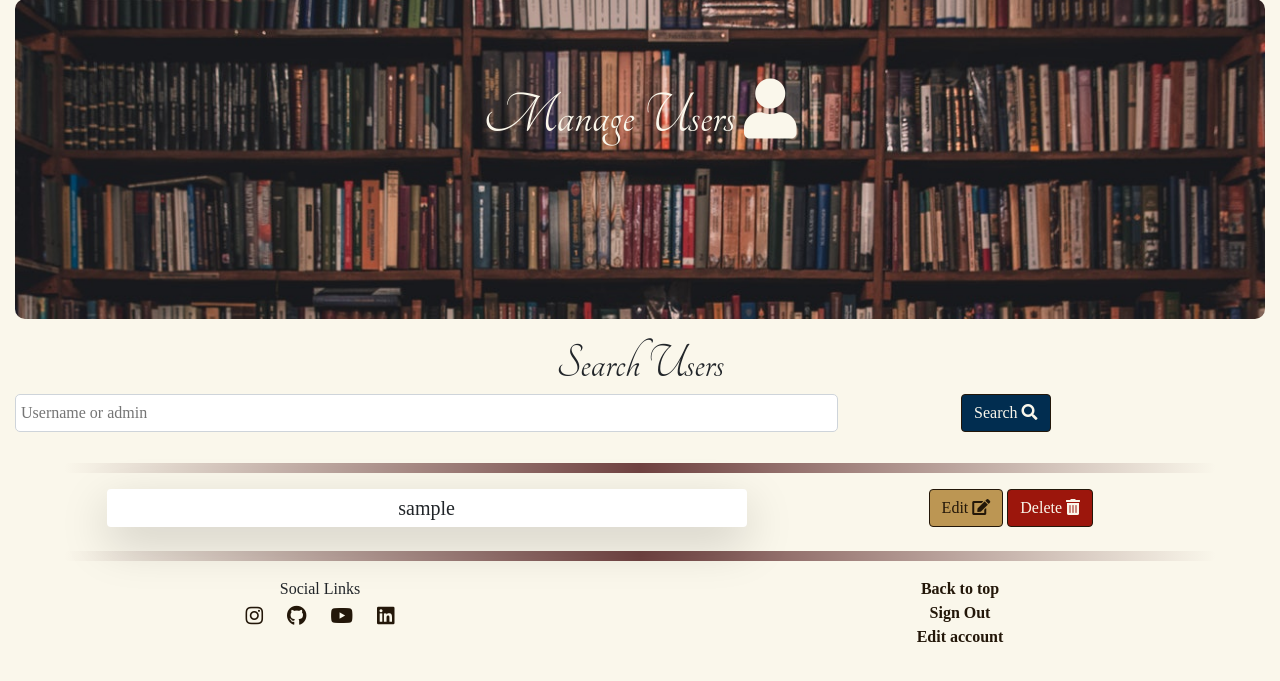
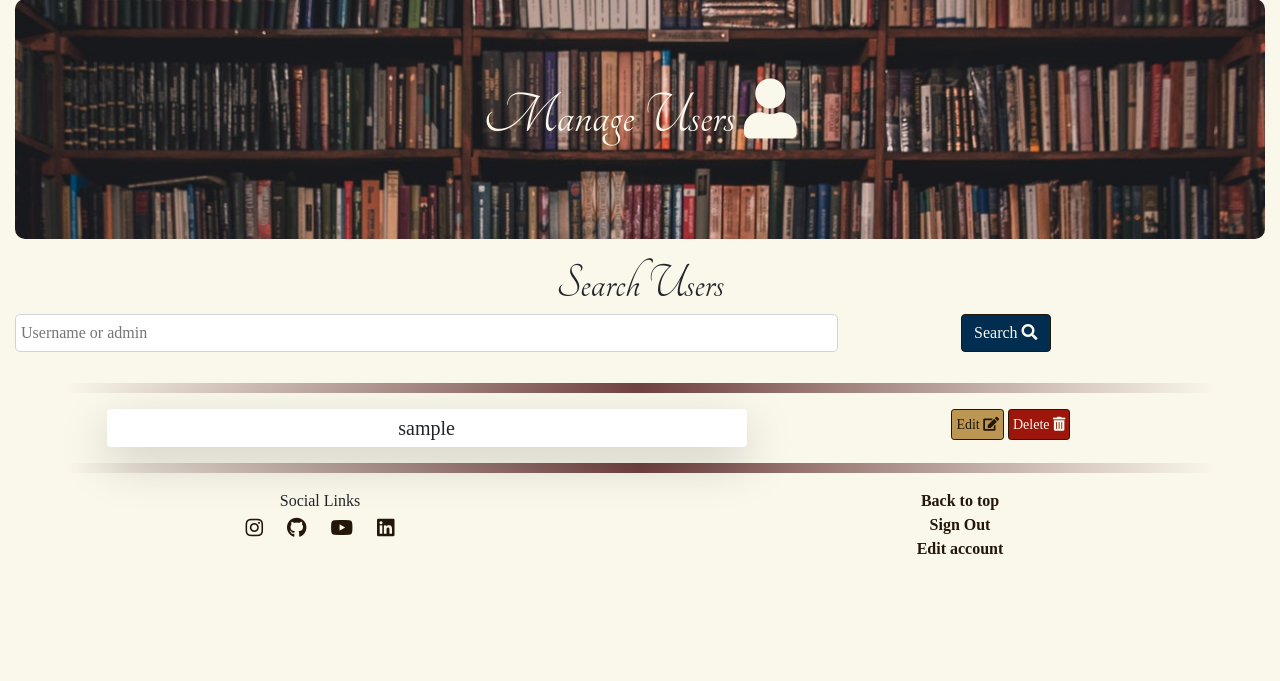
Before and after one commit to natalie-kate/pocket-bookcase, a Flask app: page /manage_users in a window 1280 px wide. Shown: the part 87-768 px from the top of the page. Run offline with Flask 2, Linux system fonts and the light colour scheme; the visitor is signed in with stand-in values (Sample User, id 1); a database or web service that is not in the repository returns one stand-in record (values such as "Sample title"); some libraries are stand-ins or nearby versions; some web fonts are replaced.

Commit message:
Change container name to image not title

```diff
--- a/templates/manage-users.html
+++ b/templates/manage-users.html
@@ -3,7 +3,7 @@
 
 <!-- Page header on image background -->
 {% block image %}
-<div class="title-container">
+<div class="image-container">
   <div class="row">
     <div class="col-12 text-center header">
       <h2>Manage Users <i class="fas fa-user"></i></h2>
@@ -35,13 +35,13 @@
 
   {% for result in results %}
   <div class="row users text-center">
-    <div class="col-10 offset-1 col-md-6 offset-md-1 shadow-lg p-1 bg-white rounded">
+    <div class="col-5 offset-1 col-md-6 offset-md-1 shadow-lg p-1 bg-white rounded">
       <p>{{ result.username }}<p>
     </div>
     <!-- Edit and delete buttons -->
-    <div class="col-10 offset-1 col-md-5 offset-md-0">
-      <a href="{{ url_for('edit_user', user_id=result._id) }}"class="btn btn-md edit-btn hover">Edit <i class="fas fa-edit"></i></a>
-      <a data-toggle="collapse" data-target="#{{ result.username }}-delete" class="btn btn-md delete-btn hover">Delete <i class="fas fa-trash-alt"></i></a>
+    <div class="col-5 col-md-5 offset-md-0">
+      <a href="{{ url_for('edit_user', user_id=result._id) }}"class="btn btn-sm p-1 edit-btn hover">Edit <i class="fas fa-edit"></i></a>
+      <a data-toggle="collapse" data-target="#{{ result.username }}-delete" class="btn btn-sm p-1 delete-btn hover">Delete <i class="fas fa-trash-alt"></i></a>
     </div>
   </div>
   <!-- Delete user confirmation with delete and cancel buttons -->
@@ -49,8 +49,8 @@
     <div class="col-12">
       <strong><i class="fas fa-exclamation"></i> Are you sure you want to delete {{ result.username }}?</strong>
       <div>
-        <a data-toggle="collapse" data-target="#{{ result.username }}-delete" class="btn btn-md cancel-btn hover">Cancel <i class="fas fa-times"></i></a>
-        <a href="{{ url_for('delete_user', user_id=result._id) }}"class="btn btn-md delete-btn hover">Delete <i class="fas fa-trash-alt"></i></a>
+        <a data-toggle="collapse" data-target="#{{ result.username }}-delete" class="btn btn-sm cancel-btn hover">Cancel <i class="fas fa-times"></i></a>
+        <a href="{{ url_for('delete_user', user_id=result._id) }}"class="btn btn-sm delete-btn hover">Delete <i class="fas fa-trash-alt"></i></a>
       </div>
     </div>
   </div>
@@ -60,13 +60,13 @@
 <!-- On normal page load i.e not a search display existing users -->
 {% for user in users %}
 <div class="row users text-center">
-  <div class="col-10 offset-1 col-md-6 offset-md-1 shadow-lg p-1 bg-white rounded">
+  <div class="col-6 offset-1 col-md-6 offset-md-1 shadow-lg p-1 bg-white rounded">
     <p>{{ user.username }}<p>
   </div>
   <!-- Edit and delete buttons -->
-  <div class="col-10 offset-1 col-md-5 offset-md-0">
-    <a href="{{ url_for('edit_user', user_id=user._id) }}"class="btn btn-md edit-btn hover">Edit <i class="fas fa-edit"></i></a>
-    <a data-toggle="collapse" data-target="#{{ user.username }}-delete" class="btn btn-md delete-btn hover">Delete <i class="fas fa-trash-alt"></i></a>
+  <div class="col-4 col-md-5 offset-md-0">
+    <a href="{{ url_for('edit_user', user_id=user._id) }}"class="btn btn-sm p-1 edit-btn hover">Edit <i class="fas fa-edit"></i></a>
+    <a data-toggle="collapse" data-target="#{{ user.username }}-delete" class="btn btn-sm p-1 delete-btn hover">Delete <i class="fas fa-trash-alt"></i></a>
   </div>
 </div>
 <!-- Delete user confirmation with delete and cancel buttons -->
@@ -74,8 +74,8 @@
   <div class="col-12">
     <strong><i class="fas fa-exclamation"></i> Are you sure you want to delete {{ user.username }}?</strong>
     <div>
-      <a data-toggle="collapse" data-target="#{{ user.username }}-delete" class="btn btn-md cancel-btn hover">Cancel <i class="fas fa-times"></i></a>
-      <a href="{{ url_for('delete_user', user_id=user._id) }}"class="btn btn-md delete-btn hover">Delete <i class="fas fa-trash-alt"></i></a>
+      <a data-toggle="collapse" data-target="#{{ user.username }}-delete" class="btn btn-sm cancel-btn hover">Cancel <i class="fas fa-times"></i></a>
+      <a href="{{ url_for('delete_user', user_id=user._id) }}"class="btn btn-sm delete-btn hover">Delete <i class="fas fa-trash-alt"></i></a>
     </div>
   </div>
 </div>
```
